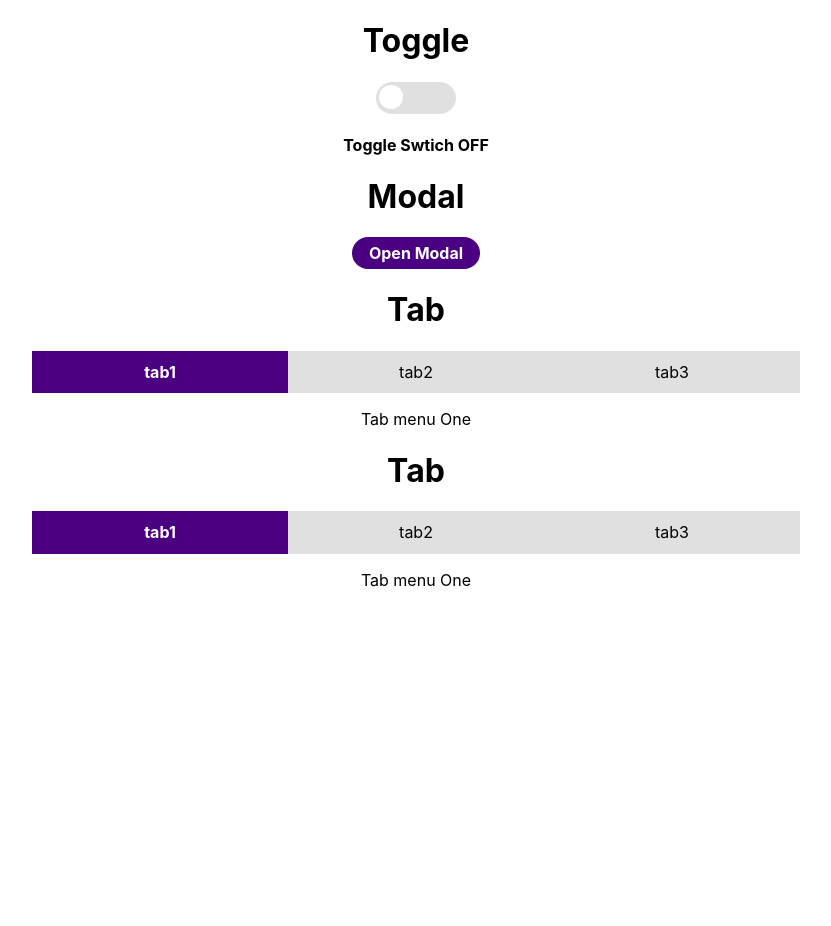
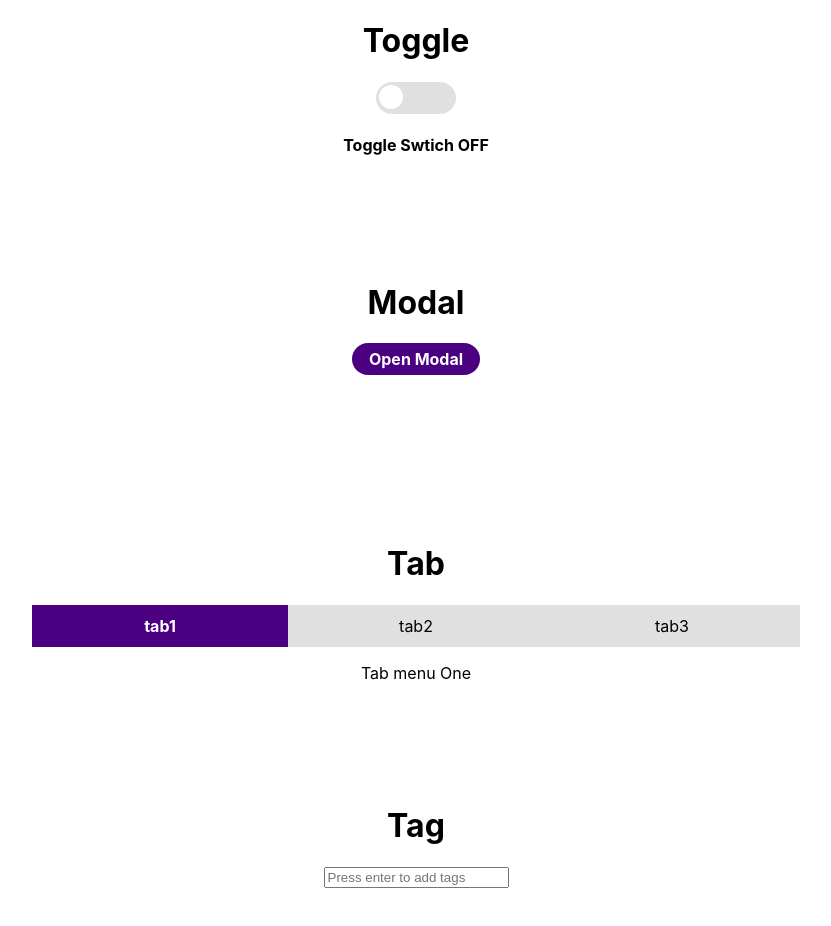
Before and after one commit to jeonghun10/wanted_pre_onboarding, a React (Create React App) app in the folder custom-component/: page / in a window 1280 px wide. Shown: the top 926 px of the page, without its empty margins (224-1055 px from the left). Before the commit the page ends 800 px from the top, so only its background shows below. Built offline with nearby package versions, Linux system fonts and the light colour scheme.

Commit message:
client:tags

```diff
--- a/custom-component/src/App.css
+++ b/custom-component/src/App.css
@@ -36,7 +36,9 @@
     transform: rotate(360deg);
   }
 }
-
+.wrab {
+  height:15em;
+}
 .toggleConatainer {
   position: relative;
   margin:0 auto;
@@ -155,3 +157,40 @@
   color:#fff;
   font-weight: bold;
 }
+
+
+.tagMenu {
+  list-style: none;
+  display: flex;
+  flex-direction: row;
+  justify-items: center;
+  align-items: center;
+  padding: 0;
+
+}
+
+.tags {
+  background-color: indigo;
+  color: #fff;
+  font-weight: 500;
+  padding:0.3em 1em;
+  margin:0 0.5em;
+  border-radius: 0.3em;
+  display: inline-block;
+}
+
+.tags .title {
+  margin:0 1em;
+}
+.tags .btn {
+  display: inline-block;
+  vertical-align: middle;
+  width:1.3em;
+  height:1.3em;
+  color:indigo;
+  background-color: #fff;
+  cursor: pointer;
+  border-radius: 1em;
+  font-weight: bold;
+
+}
--- a/custom-component/src/component/Modal.js
+++ b/custom-component/src/component/Modal.js
@@ -4,19 +4,19 @@ import React, { useState } from "react";
 const Modal = () => {
   const [isOn, setIsOn] = useState(false)
 
-  const ModalHandler = () => {
+  const modalHandler = () => {
       setIsOn(!isOn)
   }
   return (
-    <div>
+    <div className="wrab">
       <h1>Modal</h1>
-      <div onClick={ModalHandler} className={`modalBtn ${isOn ? 'modal-checked' : ''}`}>
+      <div onClick={modalHandler} className={`modalBtn ${isOn ? 'modal-checked' : ''}`}>
         <h4>Open Modal</h4>
       </div>
       {isOn ?
         <div  className="modalBack">
             <div className={`modalView ${isOn ? 'modalOpen' : 'modalClose'}`}>
-                <h3 onClick={ModalHandler} >x </h3>
+                <h3 onClick={modalHandler} >x </h3>
                 <h5>Hello</h5>
             </div>
         </div>:null}
--- a/custom-component/src/component/Tab.js
+++ b/custom-component/src/component/Tab.js
@@ -10,17 +10,17 @@ const Tab = () => {
       {name:'tab3', content:'Tab menu Three'},
   ]
 
-  const TabHandler = (index) => {
+  const tabHandler = (index) => {
     setCurrentTab(index)
   }
   return (
-    <div className="tabWrab">
+    <div className="wrab tabWrab">
       <h1>Tab</h1>
         <ul className="tabMenu">
         {
             menuArr.map((el, index)=>{
                 return (
-                    <li onClick={()=>TabHandler(index)} key={index} className={currentTab===index ? 'submenu focused':'submenu'}>
+                    <li onClick={()=>tabHandler(index)} key={index} className={currentTab===index ? 'submenu focused':'submenu'}>
                         {el.name}
                     </li>
                 )
--- a/custom-component/src/component/Tag.js
+++ b/custom-component/src/component/Tag.js
@@ -2,32 +2,41 @@ import React, { useState } from "react";
 
 
 const Tag = () => {
-  const [currentTab, setCurrentTab] = useState(0)
+  const [currentTab, setCurrentTab] = useState([])
 
-  const menuArr = [
-      {name:'tab1', content:'Tab menu One'},
-      {name:'tab2', content:'Tab menu Two'},
-      {name:'tab3', content:'Tab menu Three'},
-  ]
+  const tagHandler = (e) => {
+    setCurrentTab([...currentTab, e.target.value])
+    console.log(currentTab)
+  }
+  const removeTags = (index) => {
+    setCurrentTab(currentTab.filter((el, num)=> num !==index))
+  }
 
-  const TabHandler = (index) => {
-    setCurrentTab(index)
+  const onKeyPress = (e) => {
+    if(e.key==='Enter'){
+        tagHandler(e)
+        e.target.value = ''
+    }
   }
   return (
-    <div className="tabWrab">
-      <h1>Tab</h1>
-        <ul className="tabMenu">
+    <div className="wrab tabWrab">
+      <h1>Tag</h1>
+        <div>
+            <input onKeyPress={(e)=>{onKeyPress(e)}} type="text" placeholder="Press enter to add tags"></input>
+            <ul className="tagMenu">
             {
-            menuArr.map((el, index)=>{
+                currentTab.map((el, index)=>{
                     return (
-                    <li onClick={()=>TabHandler(index)} key={index} className={currentTab===index ? 'submenu focused':'submenu'}>
-                        {el.name}
+                        <li key={index} className="tags">
+                            <span className="title">{el}</span>
+                            <span className="btn" onClick={()=>{removeTags(index)}}>X</span>
                         </li>
                     )
                 })
             }
             </ul>
-        <div>{menuArr[currentTab].content}</div>
+        </div>
+
     </div>
   );
 };
--- a/custom-component/src/component/Toggle.js
+++ b/custom-component/src/component/Toggle.js
@@ -8,7 +8,7 @@ const Toggle = () => {
       setIsOn(!isOn)
   }
   return (
-    <div >
+    <div className="wrab">
       <h1>Toggle</h1>
       <div  className={`toggleConatainer ${isOn ? 'toggle-checked' : ''}`}>
         <div onClick={toggleHandler} className={`toggleCircle ${isOn ? 'toggle-checked' : ''}`}></div>
```
Lines whose indentation alone changed are shown as unchanged.
